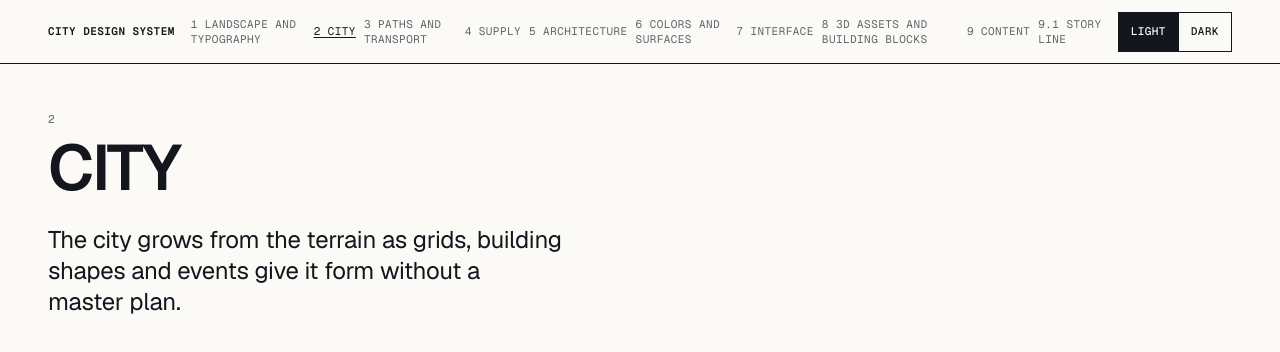
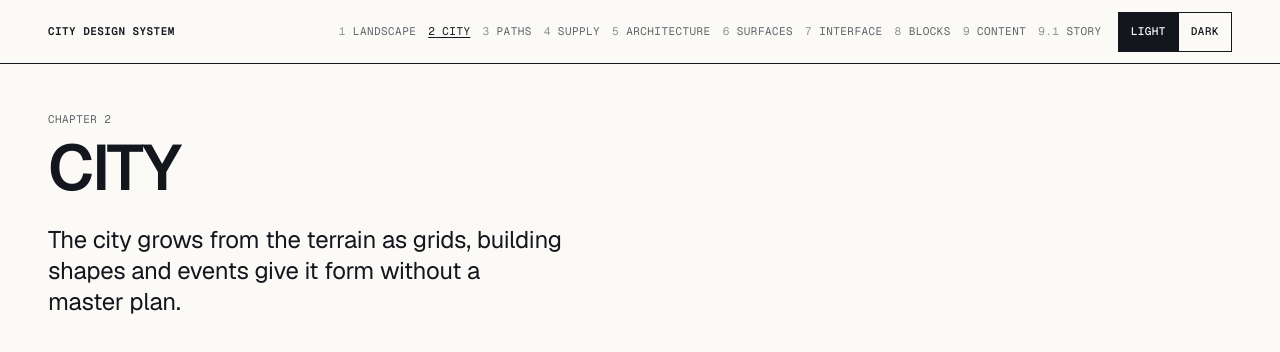
Before and after one commit to dweigend/city-design-system, a SvelteKit app: page /city in a window 1280 px wide. Shown: the top 352 px of the page. Built offline with nearby package versions, Linux system fonts and the light colour scheme.

Commit message:
Keep the chapter navigation on one line

```diff
--- a/src/app.css
+++ b/src/app.css
@@ -230,18 +230,19 @@
 		block-size: calc(64px - var(--hair));
 		padding-block: 0;
 	}
-	.site-brand { margin-inline-end: auto; font-weight: 600; text-decoration: none; }
+	.site-brand { margin-inline-end: auto; font-weight: 600; text-decoration: none; white-space: nowrap; }
 	.site-bar .control-segments { flex: none; white-space: nowrap; }
-	.site-chapters { min-inline-size: 0; }
-	.site-chapters a { line-height: 1.3; }
+	.site-chapters, .site-chapters-menu { flex: none; }
 	.site-chapters-menu { display: none; }
-	.chapter-links { display: flex; align-items: center; gap: var(--space-2); }
+	.chapter-links { display: flex; align-items: center; gap: var(--space-3); }
 	.chapter-links a {
 		display: block;
 		color: var(--ink-2);
 		text-decoration: none;
-		overflow-wrap: normal;
+		white-space: nowrap;
 	}
+	.chapter-link-number { color: var(--ink-3); }
+	[aria-current='page'] > .chapter-link-number { color: inherit; }
 	.chapter-links a:hover, .chapter-links a[aria-current='page'] { color: var(--ink); }
 	.chapter-links a[aria-current='page'] { text-decoration: underline; }
 	.control-popover:has(.chapter-links) {
@@ -273,15 +274,8 @@
 		background: var(--paper);
 	}
 	.skip-link:not(:focus) { clip-path: inset(50%); }
-	@media (min-width: 960px) { .site-brand { flex: none; } }
-	@media (960px <= width <= 1240px) {
-		.site-chapters .chapter-links {
-			display: grid;
-			grid-template-columns: repeat(5, auto);
-			gap: var(--space-1) var(--space-2);
-		}
-	}
-	@media (width < 960px) {
+	/* The full row needs 1134.86 px with the fallback font, including gutters. */
+	@media (width < 1135px) {
 		.site-chapters { display: none; }
 		.site-chapters-menu { display: block; }
 	}
@@ -289,6 +283,10 @@
 		.site-bar { block-size: calc(var(--space-12) - var(--hair)); gap: var(--space-2); }
 		.site-bar .control { padding-inline: var(--space-2); }
 		.control-popover .chapter-links a { min-block-size: 44px; }
+	}
+	@media (width < 372px) {
+		.site-bar { gap: var(--space-1); }
+		.site-chapters-menu .control-icon { display: none; }
 	}
 
 	/* Controls */
--- a/src/routes/ChapterHeader.svelte
+++ b/src/routes/ChapterHeader.svelte
@@ -4,7 +4,7 @@
 
 <header class="chapter-header stack">
 	<div>
-		<p class="label chapter-number">{number}</p>
+		<p class="label chapter-number">Chapter {number}</p>
 		<h1>{title}</h1>
 	</div>
 	<p class="lead">{lead}</p>
--- a/src/routes/ChapterLinks.svelte
+++ b/src/routes/ChapterLinks.svelte
@@ -7,14 +7,16 @@
 </script>
 
 <nav class="chapter-links" aria-label="Chapters">
-	{#each chapters as { number, slug, title } (slug)}
+	{#each chapters as { number, slug, title, label } (slug)}
 		<a
 			class="label"
 			href={resolve(slug)}
+			aria-label={title}
 			aria-current={page.route.id === slug ? 'page' : undefined}
 			onclick={onnavigate}
 		>
-			{number}&nbsp;{title}
+			<span class="chapter-link-number">{number}</span>
+			{label}
 		</a>
 	{/each}
 </nav>
--- a/src/routes/chapters.ts
+++ b/src/routes/chapters.ts
@@ -1,15 +1,15 @@
 /** Chapters in reading order, with their canonical routes and titles. */
 export const chapters = [
-	{ number: '1', slug: '/landscape', title: 'Landscape and typography' },
-	{ number: '2', slug: '/city', title: 'City' },
-	{ number: '3', slug: '/paths', title: 'Paths and transport' },
-	{ number: '4', slug: '/supply', title: 'Supply' },
-	{ number: '5', slug: '/architecture', title: 'Architecture' },
-	{ number: '6', slug: '/surfaces', title: 'Colors and surfaces' },
-	{ number: '7', slug: '/interface', title: 'Interface' },
-	{ number: '8', slug: '/blocks', title: '3D assets and building blocks' },
-	{ number: '9', slug: '/content', title: 'Content' },
-	{ number: '9.1', slug: '/story', title: 'Story line' }
+	{ number: '1', slug: '/landscape', label: 'Landscape', title: 'Landscape and typography' },
+	{ number: '2', slug: '/city', label: 'City', title: 'City' },
+	{ number: '3', slug: '/paths', label: 'Paths', title: 'Paths and transport' },
+	{ number: '4', slug: '/supply', label: 'Supply', title: 'Supply' },
+	{ number: '5', slug: '/architecture', label: 'Architecture', title: 'Architecture' },
+	{ number: '6', slug: '/surfaces', label: 'Surfaces', title: 'Colors and surfaces' },
+	{ number: '7', slug: '/interface', label: 'Interface', title: 'Interface' },
+	{ number: '8', slug: '/blocks', label: 'Blocks', title: '3D assets and building blocks' },
+	{ number: '9', slug: '/content', label: 'Content', title: 'Content' },
+	{ number: '9.1', slug: '/story', label: 'Story', title: 'Story line' }
 ] as const;
 
 type Chapter = (typeof chapters)[number];
```
Also changed, not shown: 1 other file (tests, documents, lock files or other folders).
